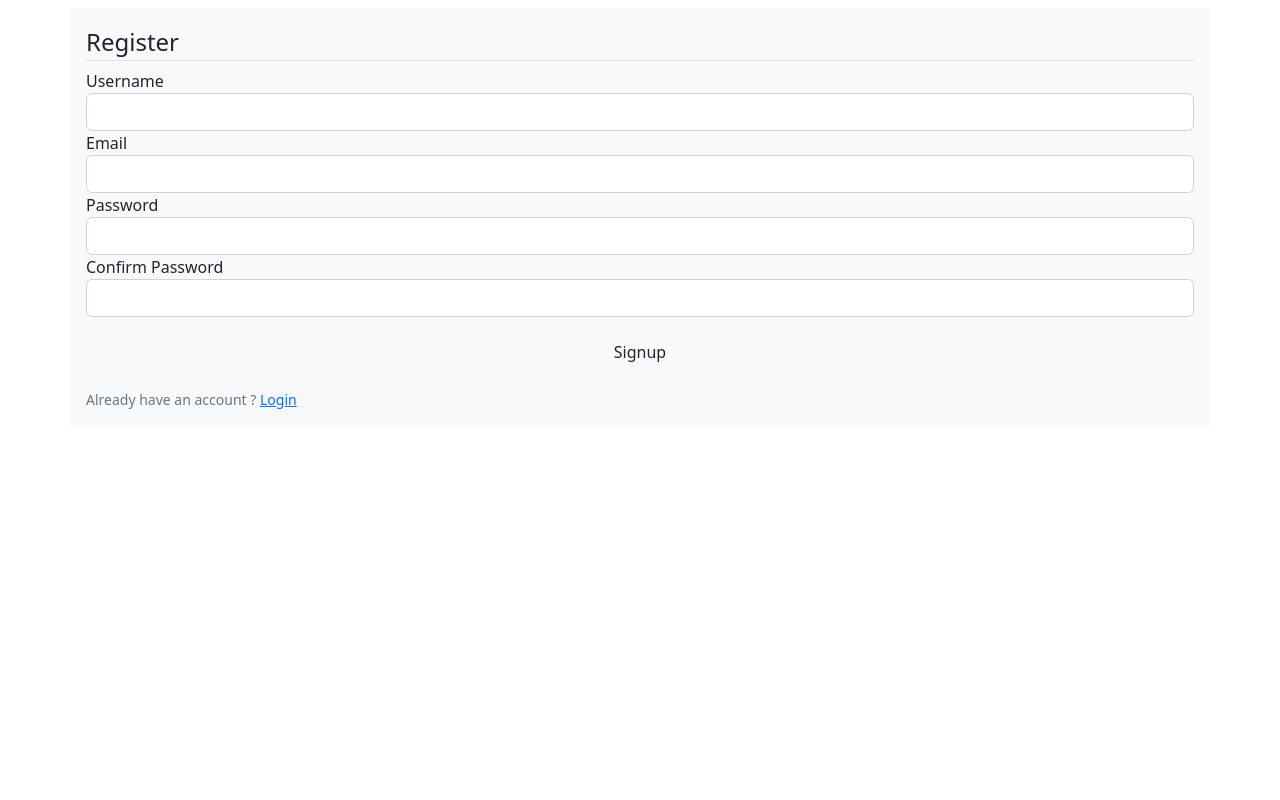
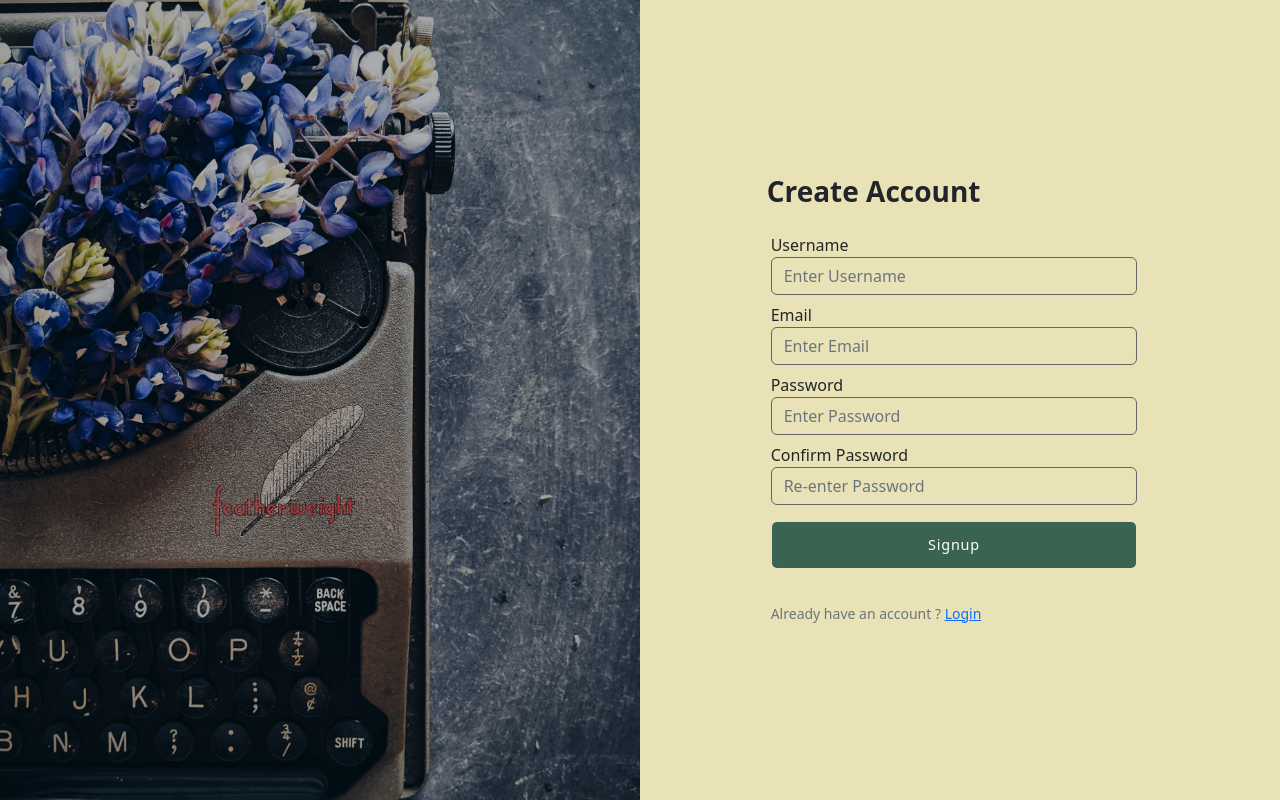
Before and after one commit to Hanan-Hussein/Blog, a Flask app: page /register in a window 1280 px wide. Run offline with Flask 2, Linux system fonts and the light colour scheme; some libraries are stand-ins or nearby versions.

Commit message:
st:login and register-styled login and register form

```diff
--- a/app/static/main.css
+++ b/app/static/main.css
@@ -1,5 +1,40 @@
-*{
-  margin:0;
-  padding:0;
+* {
+  margin: 0;
+  padding: 0;
   box-sizing: border-box;
 }
+
+.bg-image {
+  background-image: url('../static/assets/profilepics/register.png');
+  background-size: cover;
+  background-position: center;
+  height: 100vh;
+}
+
+.login {
+  min-height: 100vh;
+  background-color: #EAE2B7;
+}
+
+.btn-login {
+  font-size: 0.9rem;
+  letter-spacing: 0.05rem;
+  padding: 0.75rem 1rem;
+  color: #FFFFFF;
+  background-color: #3A6351;
+}
+
+.btn-login:hover {
+  background-color: #3A6351;
+  color:#FFFFFF
+}
+.login-image{
+  background-image: url('../static/assets/profilepics/login.png');
+  background-size: cover;
+  background-position: center;
+  height: 100vh;
+}
+.all_border,.all_border:hover {
+  border-color: #656565;
+  background-color:transparent
+}
--- a/app/templates/layout.html
+++ b/app/templates/layout.html
@@ -14,7 +14,6 @@
 </head>
 
 <body>
-  <div class="container-fluid">
     <!-- Nav Bar------------------------------------------------ -->
 
     {% with messages = get_flashed_messages(with_categories = true) %}
@@ -29,7 +28,6 @@
     {% block body %}
 
     {% endblock %}
-  </div>
   <script src="//ajax.googleapis.com/ajax/libs/jquery/1.9.1/jquery.min.js"></script>
   <script src="https://cdn.jsdelivr.net/npm/bootstrap@5.1.3/dist/js/bootstrap.bundle.min.js"
     integrity="sha384-ka7Sk0Gln4gmtz2MlQnikT1wXgYsOg+OMhuP+IlRH9sENBO0LRn5q+8nbTov4+1p" crossorigin="anonymous">
--- a/app/templates/register.html
+++ b/app/templates/register.html
@@ -1,11 +1,21 @@
-
 {% extends 'layout.html' %}
 {% block body %}
-<div class="container-fluid nav-page">
-    <div class="container form-container bg-light mt-2 p-3">
+<div class="container-fluid ps-md-0 p-0 m-0">
+  <div class="row g-0">
+    <div class="d-none d-md-flex col-md-4 col-lg-6 bg-image"></div>
+    <div class="col-md-8 col-lg-6">
+      <div class="login d-flex align-items-center py-5">
+        <div class="container">
+          <div class="row">
+            <div class="col-md-9 col-lg-8 mx-auto">
+              <h3 class="login-heading mb-4 mx-2" style="font-weight: bold;">Create Account</h3>
+
+              <form action="" method="post">
+                {{form.hidden_tag()}}<div class="container-fluid nav-page">
+                  <div class="container-fluid ps-md-0">
                     <form action="" method="post">
                       {{form.hidden_tag()}}
-            <legend class="border-bottom">Register</legend>
+                      <!-- <legend class="border-bottom">Register</legend> -->
                       <div class="form-group">
                         {{form.username.label(class='form-control-label')}}
                         {% if form.username.errors %}
@@ -16,11 +26,11 @@
                         </div>
                         {% endfor %}
                         {% else %}
-                        {{form.username(class='form-control')}}
+                        {{form.username(class='form-control bg-transparent all_border mb-2',placeholder="Enter Username" )}}
                         {% endif %}
                       </div>
                       <div class="form-group">
-                {{form.email.label(class='form-control-label')}}
+                        {{form.email.label(class='form-control-label bg-transparent all_border',)}}
                         {% if form.email.errors %}
                         {{form.email(class='form-control is-invalid')}}
                         {% for error in form.email.errors %}
@@ -29,7 +39,7 @@
                         </div>
                         {% endfor %}
                         {% else %}
-                    {{form.email(class='form-control')}}
+                        {{form.email(class='form-control bg-transparent all_border  mb-2',placeholder="Enter Email" )}}
                         {% endif %}
                       </div>
                       <div class="form-group">
@@ -42,7 +52,7 @@
                         </div>
                         {% endfor %}
                         {% else %}
-                {{form.password(class='form-control')}}
+                        {{form.password(class='form-control bg-transparent all_border  mb-2',placeholder="Enter Password" )}}
                         {% endif %}
                       </div>
                       <div class="form-group">
@@ -55,11 +65,11 @@
                         </div>
                         {% endfor %}
                         {% else %}
-                    {{form.confirm_password(class='form-control')}}
+                        {{form.confirm_password(class='form-control bg-transparent all_border  mb-2',placeholder="Re-enter Password" )}}
                         {% endif %}
                       </div>
                       <div class="text-center my-3">
-                {{form.submit(class='btn btn-outline')}}
+                        {{form.submit(class='btn btn-outline btn-login form-control mb-3')}}
                       </div>
                     </form>
                     <div class="text-muted ">
@@ -68,4 +78,14 @@
                   </div>
                 </div>
 
+
+              </form>
+
+            </div>
+          </div>
+        </div>
+      </div>
+    </div>
+  </div>
+</div>
 {% endblock %}
```
Also changed, not shown: app/templates/login.html (+17 -5 lines), app/templates/test.html (added, +58 -0 lines), app/site.db, app/static/assets/profilepics/login.png (added), app/static/assets/profilepics/register.png (added). Lines whose indentation alone changed are shown as unchanged.
